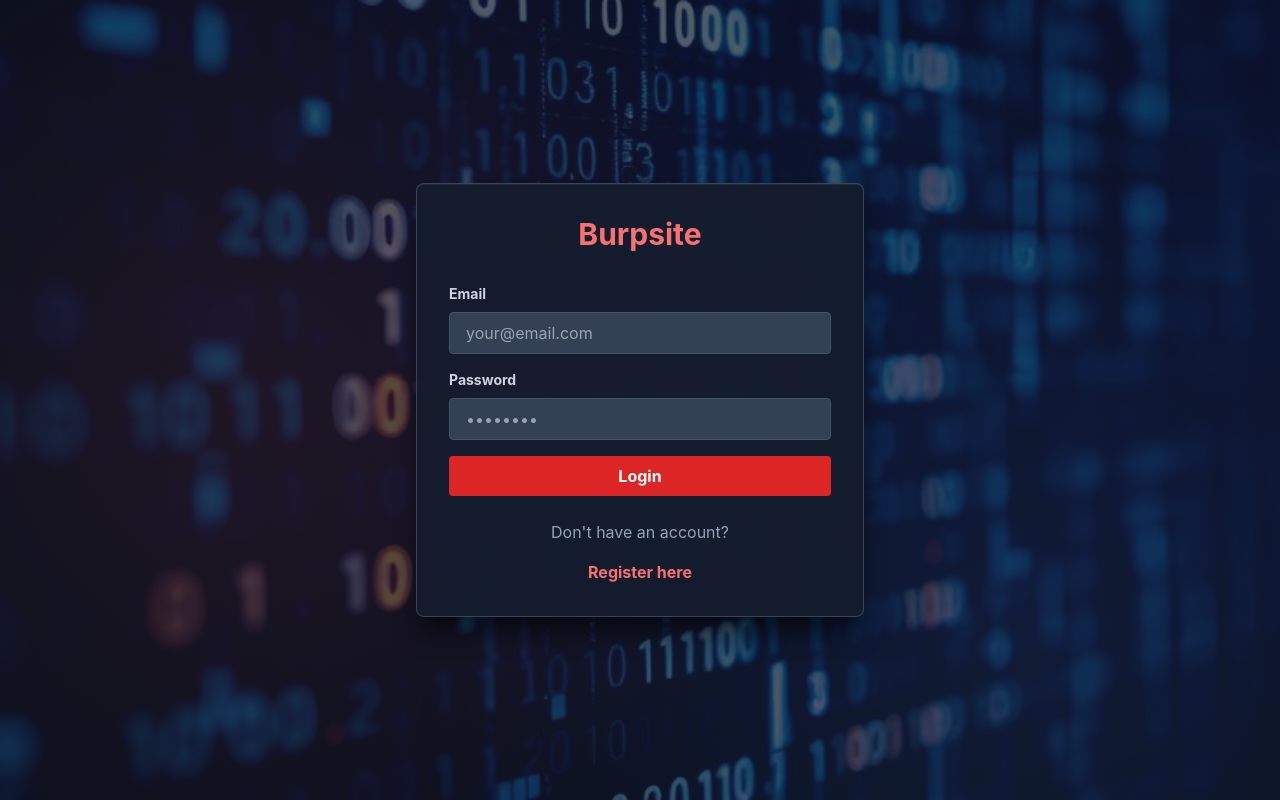
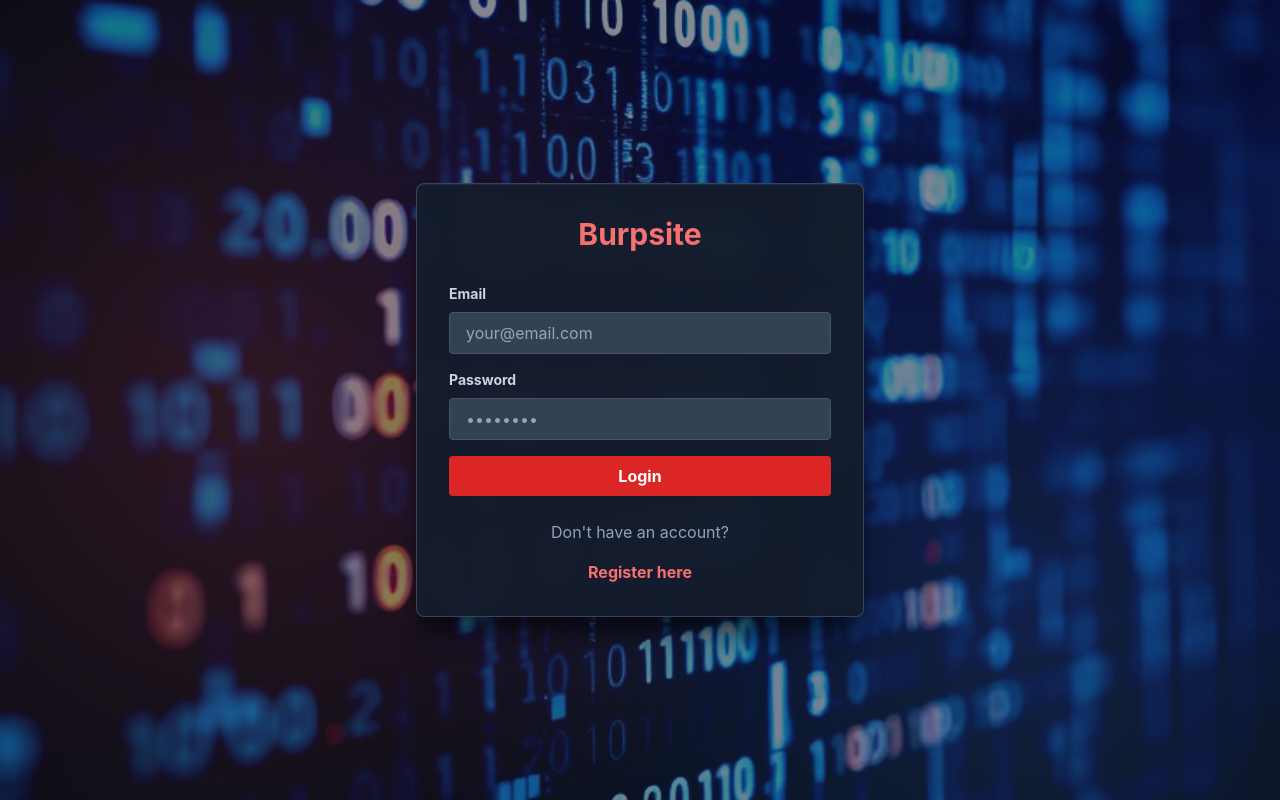
Before and after one commit to jamiljuma2/Burpsite, a React (Create React App) app in the folder frontend/: page /login in a window 1280 px wide. Built offline with nearby package versions, Linux system fonts and the light colour scheme; no server answers.

Commit message:
Brighten background image - increase brightness filter and reduce dark overlay

```diff
--- a/frontend/src/styles/authPages.css
+++ b/frontend/src/styles/authPages.css
@@ -25,10 +25,10 @@
   background-size: cover;
   background-position: center;
   background-attachment: fixed;
-  filter: brightness(0.95) contrast(1.1);
+  filter: brightness(1.25) contrast(1.15);
   pointer-events: none;
   z-index: 1;
-  opacity: 0.85;
+  opacity: 0.9;
 }
 
 /* Background accent layers with improved visibility */
@@ -40,9 +40,9 @@
   right: 0;
   bottom: 0;
   background-image:
-    linear-gradient(rgba(15, 23, 42, 0.65), rgba(15, 23, 42, 0.65)),
-    radial-gradient(circle at 20% 50%, rgba(239, 68, 68, 0.25) 0%, transparent 50%),
-    radial-gradient(circle at 80% 80%, rgba(59, 130, 246, 0.25) 0%, transparent 50%);
+    linear-gradient(rgba(15, 23, 42, 0.45), rgba(15, 23, 42, 0.45)),
+    radial-gradient(circle at 20% 50%, rgba(239, 68, 68, 0.3) 0%, transparent 50%),
+    radial-gradient(circle at 80% 80%, rgba(59, 130, 246, 0.3) 0%, transparent 50%);
   background-size: cover, cover, cover;
   background-position: center, center, center;
   background-attachment: fixed, fixed, fixed;
```
